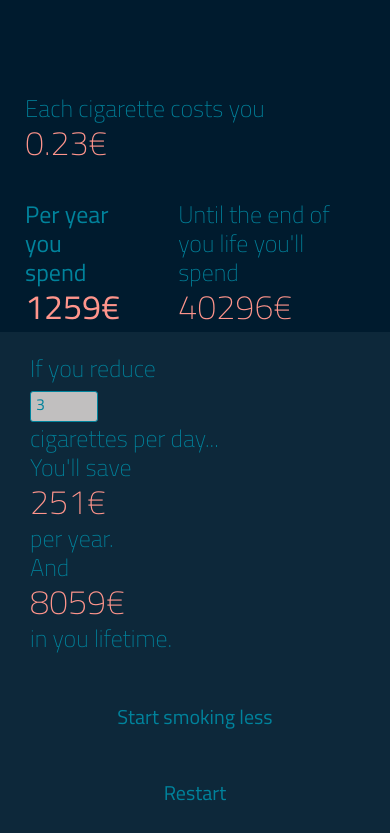
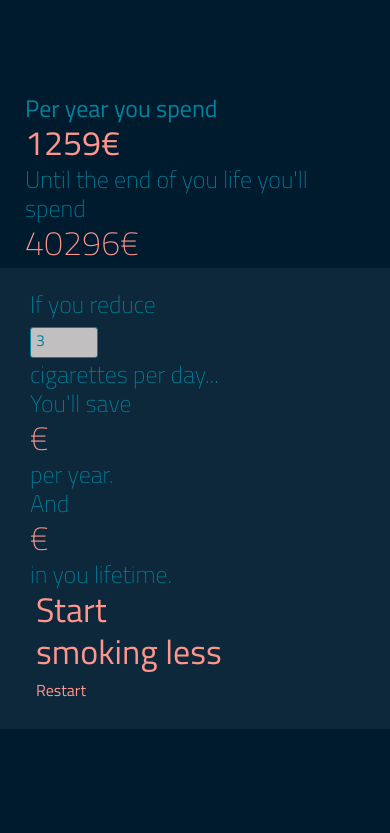
Before and after one commit to hugo-alves/less.guru, a plain HTML site: page index.html in a window 390 px wide. Both pictures are taken after a click on the button "Calculate". Shown: the part 142-975 px from the top of the page. After the commit the page ends 871 px from the top, so only its background shows below. Drawn offline with Linux system fonts and the light colour scheme; a script that the page names is missing.

Commit message:
mudanças como o caralho

```diff
--- a/functions.js
+++ b/functions.js
@@ -41,6 +41,7 @@ function calculate(){
     var saveCigar = (pricePerCigar * (cigarsPerDay - reduceBy));
     var pricePerCigar = Math.round((((boxPrice * 100) / 20 ) / 100) * 100) / 100;
     var pricePerYear =  pricePerCigar * cigarsPerDay * 365;
+    var pricePerMonth =  pricePerCigar * cigarsPerDay * 30;
     var saveYear = pricePerCigar * (cigarsPerDay - reduceBy) * 365;
     var savePerYear = pricePerYear - saveYear;
      if(gender == 'male'){
--- a/index.html
+++ b/index.html
@@ -71,25 +71,16 @@
         </div>
       </div>
       <div id="results">
-
-        <div class="day">Each cigarette costs you </div>
-        <span id="day"></span>
-        <div class="row">
           <div class="year">Per year you spend
             <div class="row" style="margin-top:0">
               <span id="year"></span><span>€</span>
             </div>
-
           </div>
-          <div class="life">
-            Until the end of you life you'll spend
+          <div class="life">Until the end of you life you'll spend
             <div class="row" style="margin-top:0">
               <span id="life"></span><span>€</span>
-
             </div>
-
           </div>
-        </div>
       </div>
     </div>
   </div>
@@ -112,10 +103,11 @@
       <br />in you lifetime.
     </div>
       <button class="restart" id="open-popup" onclick="showMailingPopUp()">
-        <span style="font-size: 20px;">Start smoking less</span>
+        <span style="font-size: 34px;">Start <br/>smoking less</span>
       </button>
-      <button class="restart" id="restart" onclick="recalculate()">
-        <span style="font-size: 20px;">Restart</span>
+
+      <button id="restart" onclick="recalculate()">
+        <span style="font-size: 16px;">Restart</span>
       </button>
 
 
--- a/styles.css
+++ b/styles.css
@@ -119,11 +119,11 @@ header img {
 }
 
 .reduce-container button {
-  margin-top: 50px;
+  /*margin-top: 50px;*/
   border: none;
   font-size: 20px;
   background-color: transparent;
-  color: #00839c;
+  color: #ff958c;
   font-family: Titillium;
   cursor: pointer;
   outline: none;
@@ -143,22 +143,25 @@ header img {
 #results .day {
   margin-top: 100px;
   font-family: TitilliumLight;
+  display: none;
 }
 #results span#day {
   font-family: TitilliumLight;
+  display: none;
 }
 #results .row {
   display: flex;
   flex-flow: row;
   margin-top: 35px;
 }
-#results .row .year {
+#results .year {
+  margin-top: 100px;
   margin-right: 50px;
 }
-#results .row .life {
+#results .life {
   font-family: TitilliumLight;
 }
-#results .row .year, #results .row .life {
+#results .year, #results .life {
   display: flex;
   flex-flow: column;
 }
@@ -207,9 +210,11 @@ header img {
   .content .form-container button{
     margin-top: 25px !important;
   }
+
   .left-container {
     display: none !important;
   }
+
   .reduce-container{
     position: initial;
     flex-flow: column;
@@ -219,3 +224,10 @@ header img {
   .reduceBy-container{
     margin-left: 30px;
   }
+  .reduce-container button {
+    display: block;
+    text-align: left;
+    margin: 0 30px;
+
+  }
+}
```
